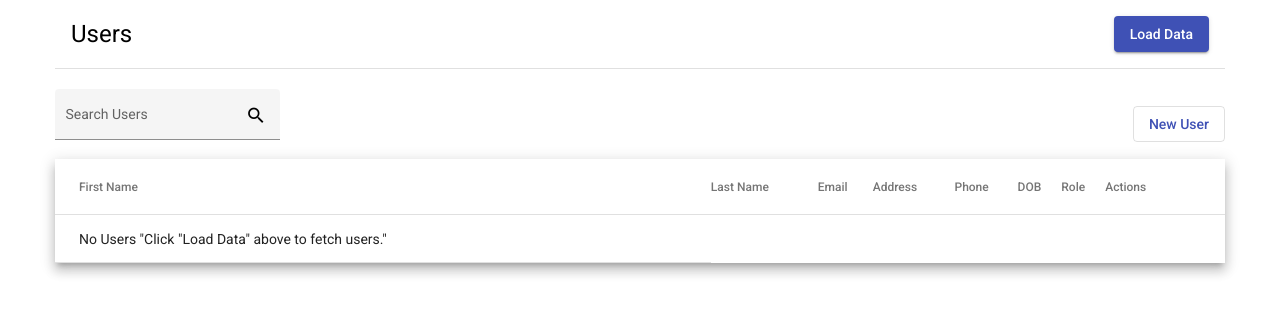
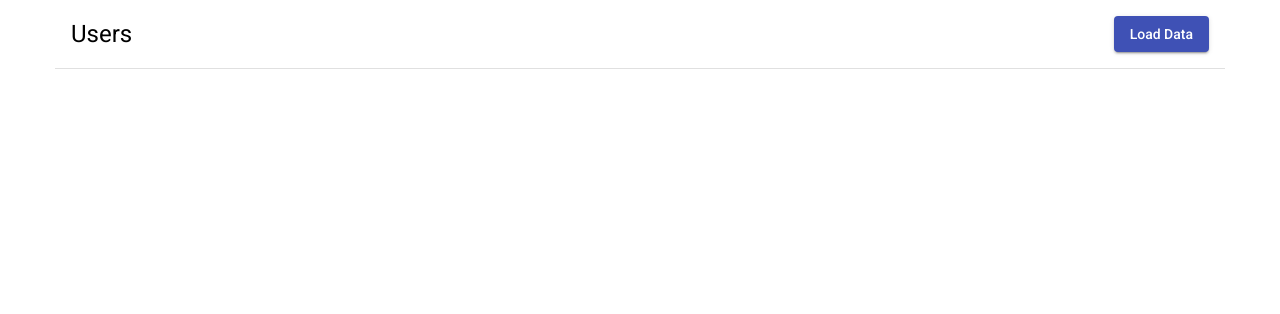
Before and after one commit to shubhamp-sf/sftc-angular-assignment, an Angular app: page / in a window 1280 px wide. Shown: the top 314 px of the page. Built offline with nearby package versions, Linux system fonts and the light colour scheme.

Commit message:
Hide table when data is not loaded initially

```diff
--- a/src/app/app.component.html
+++ b/src/app/app.component.html
@@ -2,6 +2,6 @@
   <app-header></app-header>
   <mat-divider></mat-divider>
   <br />
-  <app-bulk-action></app-bulk-action>
-  <app-user-table></app-user-table>
+  <app-bulk-action *ngIf="userService.dirty"></app-bulk-action>
+  <app-user-table *ngIf="userService.dirty"></app-user-table>
 </app-container>
--- a/src/app/app.component.ts
+++ b/src/app/app.component.ts
@@ -1,4 +1,5 @@
 import { Component } from '@angular/core';
+import { UserService } from './user.service';
 
 @Component({
   selector: 'app-root',
@@ -7,4 +8,5 @@ import { Component } from '@angular/core';
 })
 export class AppComponent {
   title = 'User Management';
+  constructor(public userService: UserService) {}
 }
--- a/src/app/user.service.ts
+++ b/src/app/user.service.ts
@@ -1,10 +1,5 @@
 import { HttpClient } from '@angular/common/http';
-import {
-  EventEmitter,
-  Injectable,
-  OnChanges,
-  SimpleChanges,
-} from '@angular/core';
+import { EventEmitter, Injectable } from '@angular/core';
 import { UserElement, UserId } from './user-table/user-table.component';
 
 @Injectable({
@@ -14,13 +9,14 @@ export class UserService {
   _users: UserElement[] = [];
   searchQuery: string = '';
   userUpdate = new EventEmitter();
+  dirty = false;
   constructor(private http: HttpClient) {}
 
   getAll() {
     return this.http.get<UserElement[]>('assets/users.json');
   }
   set users(newData: UserElement[]) {
-    console.log('setter');
+    this.dirty = true;
     this._users = newData;
   }
   get users() {
@@ -33,7 +29,6 @@ export class UserService {
       newId = this.users[this.users.length - 1].id + 1;
     }
     this.users = [...this.users, { ...user, id: newId }];
-    console.log(this.users);
   }
 
   updateAll(users: UserElement[]) {
```
